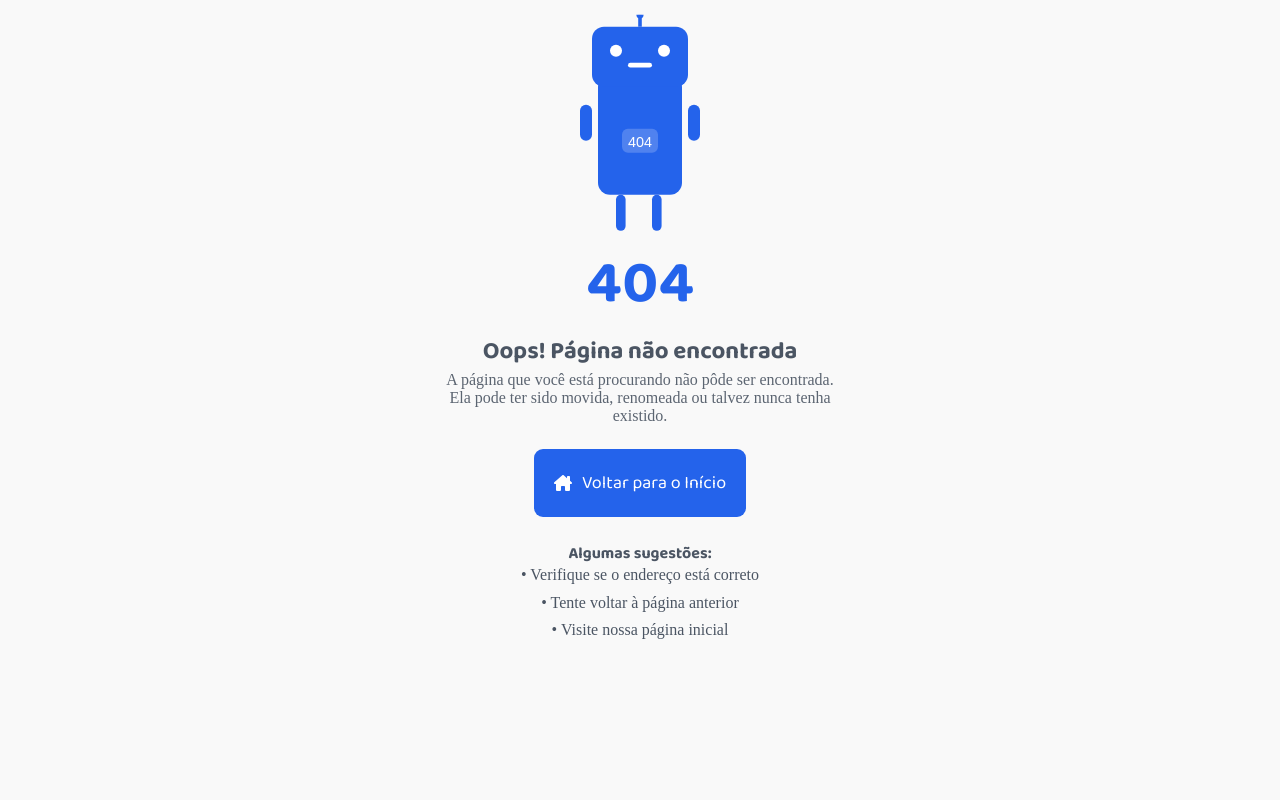
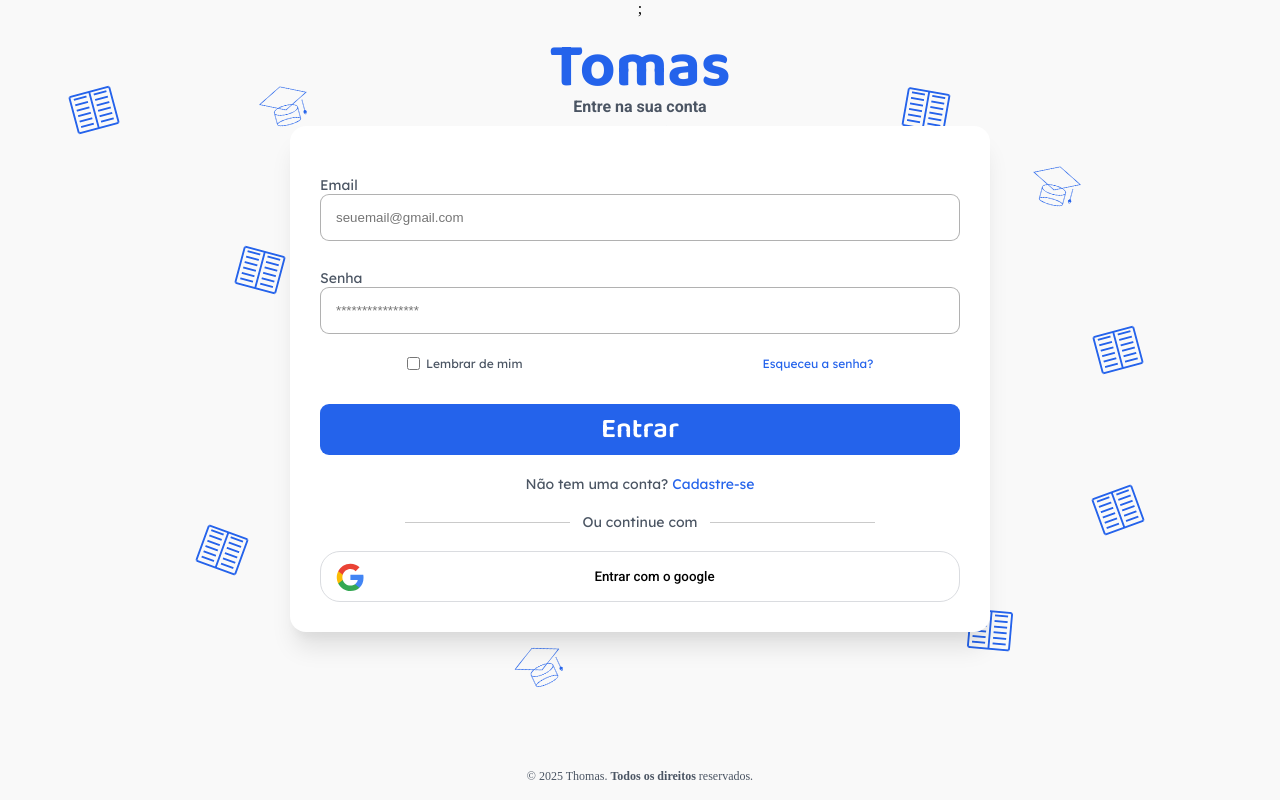
Before and after one commit to harisoncleytondev/tomas, a React (Vite) app: page /login in a window 1280 px wide. Built offline with nearby package versions, Linux system fonts and the light colour scheme.

Commit message:
feat(login): add login page and GoogleButton component

```diff
--- /dev/null
+++ b/src/components/buttonGoogle/ButtonStyles.css
@@ -0,0 +1,20 @@
+#component_button_google_div {
+  & > button {
+    display: flex;
+    justify-content: space-between;
+    align-items: center;
+    padding: 5px 15px;
+    background: white;
+    border: 1px solid #dadce0;
+    border-radius: 20px;
+    cursor: pointer;
+    font-family: Roboto;
+    font-weight: 500;
+    transition: all ease .4s;
+
+    &:hover {
+      background: var(--text-color-blue);
+      color: white;
+    }
+  }
+}
--- /dev/null
+++ b/src/components/buttonGoogle/index.jsx
@@ -0,0 +1,17 @@
+/* CSS */
+import './ButtonStyles.css';
+
+/* ASSETS */
+import google_icon from "./assets/google-icon.svg";
+
+export default function ButtonGoogle({ children, ...props }) {
+  return (
+    <div id="component_button_google_div">
+      <button {...props}>
+        <img src={google_icon} />
+        {children}
+        <div></div>
+      </button>
+    </div>
+  );
+}
--- a/src/components/buttonPrimary/ButtonStyles.css
+++ b/src/components/buttonPrimary/ButtonStyles.css
@@ -11,7 +11,6 @@
       border-radius: 9px;
       font-family: "Baloo 2", sans-serif;
       font-size: 28px;
-      font-style: normal;
       font-weight: 400;
       transition: 0.6s ease;
       cursor: pointer;
--- a/src/components/footer/index.jsx
+++ b/src/components/footer/index.jsx
@@ -1,9 +1,9 @@
 /* CSS */
 import "./FooterStyles.css";
 
-export default function Footer() {
+export default function Footer( {...props} ) {
   return (
-    <div id="component_footer_div_container">
+    <div {...props} id="component_footer_div_container">
       <p>
         © {" " + new Date().getFullYear() + " "} Thomas.{" "}
         <span>Todos os direitos</span> reservados.
--- a/src/index.jsx
+++ b/src/index.jsx
@@ -13,6 +13,7 @@ import { createBrowserRouter, RouterProvider } from "react-router-dom";
 import Home from "./pages/home";
 import About from "./pages/about-us";
 import Error from "./pages/error";
+import Login from "./pages/login";
 
 /* APP */
 import App from "./App";
@@ -30,6 +31,10 @@ let router = createBrowserRouter([
         path: "sobre",
         Component: About,
       },
+      {
+        path: "login",
+        Component: Login,
+      },
     ],
   },
   {
--- a/src/pages/home/index.jsx
+++ b/src/pages/home/index.jsx
@@ -11,12 +11,22 @@ import BackgroundDecor from "../../components/backgroundDecor";
 /* REACT ICONS */
 import { FaLongArrowAltRight } from "react-icons/fa";
 
+/* REACT ROUTER DOM */
+import { Navigate, useNavigate } from "react-router-dom";
+
 /* ASSETS */
 import bot from "./assets/icon_bot.png";
 import book from "./assets/icon_book.png";
 import chat from "./assets/icon_chat.png";
 
 export default function Home() {
+
+  const navigate = useNavigate();
+
+  const goTo = ( to ) => {
+    navigate(to);
+  }
+
   return (
     <div id="home_div_container">
       <NavBar active="home" />
@@ -34,7 +44,7 @@ export default function Home() {
       </div>
 
       <div id="home_div_button_start">
-        <ButtonBlue>
+        <ButtonBlue onClick={() => goTo("/login")}>
           Começar Agora <FaLongArrowAltRight />
         </ButtonBlue>
       </div>
--- /dev/null
+++ b/src/pages/login/LoginStyles.css
@@ -0,0 +1,230 @@
+#login_div_container {
+  display: flex;
+  flex-direction: column;
+  justify-content: center;
+  align-items: center;
+
+  & > #login_div_texts {
+    display: flex;
+    flex-direction: column;
+    justify-content: center;
+    align-items: center;
+    padding-bottom: 0.6rem;
+
+    & > #login_text_h1 {
+      color: var(--text-color-blue);
+      font-family: "Baloo 2", sans-serif;
+      font-size: 62px;
+      font-weight: 400px;
+    }
+
+    & > #login_text_h3 {
+      color: var(--text-color-gray);
+      font-family: Roboto;
+      font-size: 16px;
+      font-style: normal;
+      font-weight: 400px;
+      margin-top: -20px;
+    }
+  }
+
+  & > #login_form {
+    border-radius: 16px;
+    background: #fff;
+    box-shadow: 0px 20px 25px -5px rgba(0, 0, 0, 0.1),
+      0px 10px 10px -5px rgba(0, 0, 0, 0.04);
+    min-width: 50vw;
+    max-width: 80vw;
+    height: 75%;
+    display: flex;
+    flex-direction: column;
+    padding: 30px 30px;
+
+    & > #login_div_inputs {
+      display: flex;
+      flex-direction: column;
+      justify-content: center;
+      align-items: center;
+      padding-block: 20px;
+      gap: 1.8rem;
+
+      & > div > .login_input_label_text {
+        color: var(--text-color-gray);
+        font-family: "Lexend Deca";
+        font-size: 14px;
+        font-weight: 400;
+      }
+
+      & > div > .login_input_text {
+        display: flex;
+        min-width: 50vw;
+        max-width: 80vw;
+        padding: 15px;
+        align-items: center;
+        gap: 10px;
+        border-radius: 9px;
+        border: 1px solid rgba(121, 121, 121, 0.58);
+        outline: none;
+      }
+    }
+
+    & > #login_helpers {
+      display: flex;
+      justify-content: center;
+      align-items: center;
+      gap: 15rem;
+      padding-bottom: 2rem;
+
+      & > #login_div_remember {
+        display: flex;
+        align-items: center;
+        gap: 0.4rem;
+
+        & > input {
+          cursor: pointer;
+          accent-color: var(--text-color-blue);
+        }
+
+        & > label {
+          color: var(--text-color-gray);
+          font-family: "Lexend Deca";
+          font-size: 12px;
+          font-weight: 400px;
+        }
+      }
+
+      & > span > #login_text_link_forgotpassword {
+        color: var(--text-color-blue);
+        text-decoration: none;
+        font-family: "Lexend Deca";
+        font-size: 12px;
+        font-weight: 400px;
+      }
+    }
+
+    & > #login_div_button_join {
+      display: flex;
+      justify-content: center;
+      align-items: center;
+      padding-bottom: 20px;
+
+      & #login_button_join {
+        font-family: "Baloo 2", sans-serif;
+        font-weight: 600;
+        min-width: 50vw;
+        max-width: 80vw;
+        height: 51px;
+      }
+    }
+
+    & > #login_text_span_createaccount {
+      display: flex;
+      justify-content: center;
+      align-items: center;
+      color: var(--text-color-gray);
+      font-family: "Lexend Deca";
+      font-size: 14px;
+      font-weight: 400;
+      padding-bottom: 20px;
+
+      & > #login_text_link_createaccount {
+        margin-left: 4px;
+        color: var(--text-color-blue);
+        text-decoration: none;
+      }
+    }
+
+    & > #login_div_spaces {
+      display: flex;
+      align-items: center;
+      justify-content: center;
+      gap: 0.8rem;
+      padding-bottom: 20px;
+
+      & > span {
+        color: var(--text-color-gray);
+        font-family: "Lexend Deca";
+        font-size: 14px;
+        font-weight: 400px;
+      }
+    }
+
+    & > #login_div_button_google {
+      display: flex;
+      justify-content: center;
+      align-items: center;
+
+      & #login_button_join_google {
+        min-width: 50vw;
+        max-width: 80vw;
+        height: 51px;
+      }
+    }
+  }
+}
+
+.login_div_space {
+  display: flex;
+
+  width: 165px;
+  height: 1.5px;
+  background: #cacaca;
+}
+
+.login_footer {
+  bottom: 0;
+}
+
+@media (max-width: 905px) {
+  #login_div_container {
+    & > #login_form {
+      & > #login_helpers {
+        gap: 10rem;
+      }
+    }
+  }
+}
+
+@media (max-width: 750px) {
+  #login_div_container {
+    & > #login_form {
+      & > #login_helpers {
+        gap: 5rem;
+      }
+    }
+  }
+}
+
+@media (max-width: 700px) {
+  #login_div_container {
+    & > #login_form {
+      & > #login_div_spaces {
+        & > span {
+          font-size: 8px;
+        }
+      }
+    }
+  }
+}
+@media (max-width: 600px) {
+  #login_div_container {
+    & > #login_form {
+      & > #login_helpers {
+        gap: 2rem;
+
+        & > #login_div_remember {
+          & > label {
+            font-size: 8px;
+          }
+        }
+        & > span > #login_text_link_forgotpassword {
+          font-size: 10px;
+        }
+      }
+    }
+  }
+
+  .login_div_space {
+    width: 60px;
+  }
+}
--- /dev/null
+++ b/src/pages/login/index.jsx
@@ -0,0 +1,98 @@
+/* CSS */
+import "./LoginStyles.css";
+
+/* COMPONENTS */
+import ButtonGoogle from "../../components/buttonGoogle";
+import ButtonBlue from "../../components/buttonPrimary";
+import Footer from "../../components/footer";
+import BackgroundDecor from "../../components/backgroundDecor";
+
+/* REACT ROUTER DOM */
+import { Link } from "react-router-dom";
+
+export default function Login() {
+  return (
+    <div id="login_div_container">
+      <BackgroundDecor />
+      <div id="login_div_texts">
+        <h1 id="login_text_h1">Tomas</h1>
+        <h3 id="login_text_h3">Entre na sua conta</h3>
+      </div>
+
+      <form action="" id="login_form">
+        <div id="login_div_inputs">
+          <div>
+            <label
+              className="login_input_label_text"
+              htmlFor="login_input_email"
+            >
+              Email
+            </label>
+            <input
+              type="email"
+              placeholder="seuemail@gmail.com"
+              id="login_input_email"
+              className="login_input_text"
+              required
+            />
+          </div>
+
+          <div>
+            <label
+              className="login_input_label_text"
+              htmlFor="login_input_password"
+            >
+              Senha
+            </label>
+            <input
+              type="password"
+              placeholder="****************"
+              id="login_input_password"
+              className="login_input_text"
+              required
+            />
+          </div>
+        </div>
+
+        <div id="login_helpers">
+          <div id="login_div_remember">
+            <input type="checkbox" id="login_input_checkbox" />
+            <label htmlFor="login_input_checkbox">Lembrar de mim</label>
+          </div>
+
+          <span>
+            <Link id="login_text_link_forgotpassword" to={""}>
+              Esqueceu a senha?
+            </Link>
+          </span>
+        </div>
+
+        <div id="login_div_button_join">
+          <ButtonBlue id="login_button_join">Entrar</ButtonBlue>
+        </div>
+
+        <span id="login_text_span_createaccount">
+          Não tem uma conta?{" "}
+          <Link id="login_text_link_createaccount" to={""}>
+            {" "}
+            Cadastre-se
+          </Link>
+        </span>
+
+        <div id="login_div_spaces">
+          <div className="login_div_space"></div>
+          <span>Ou continue com</span>
+          <div className="login_div_space"></div>
+        </div>
+
+        <div id="login_div_button_google">
+          <ButtonGoogle id="login_button_join_google">
+            Entrar com o google
+          </ButtonGoogle>
+        </div>
+      </form>
+
+      <Footer className="login_footer"/>
+    </div>
+  );
+}
```
Also changed, not shown: src/components/buttonGoogle/assets/google-icon.svg (added).
